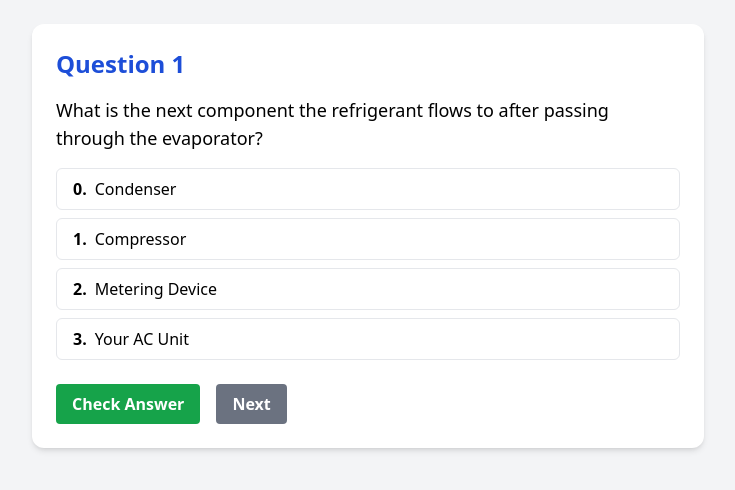
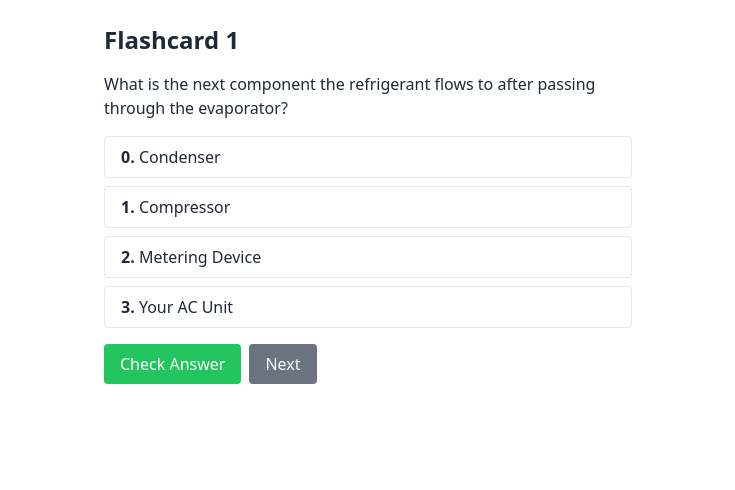
Before and after one commit to RHeath-DH/HVAC_flashcards, a React (Create React App) app: page / in a window 1280 px wide. Shown: the top 490 px of the page, without its empty margins (272-1007 px from the left). Built offline with nearby package versions, Linux system fonts and the light colour scheme.

Commit message:
Fix: correct answer checking logic

```diff
--- a/src/App.js
+++ b/src/App.js
@@ -1,92 +1,81 @@
 import React, { useState } from "react";
 import questions from "./data/questions.json";
 
-function FlashcardApp() {
+function App() {
   const [index, setIndex] = useState(0);
   const [selected, setSelected] = useState([]);
-  const [showAnswer, setShowAnswer] = useState(false);
+  const [feedback, setFeedback] = useState(null);
 
   const current = questions[index];
 
-  const toggleChoice = (letter) => {
+  const toggleSelect = (letter) => {
     if (current.type === "multiple") {
       setSelected((prev) =>
-        prev.includes(letter)
-          ? prev.filter((l) => l !== letter)
-          : [...prev, letter]
+        prev.includes(letter) ? prev.filter((l) => l !== letter) : [...prev, letter]
       );
     } else {
       setSelected([letter]);
     }
   };
 
-  const isCorrect = () => {
-    const correct = Array.isArray(current.answer)
-      ? current.answer.sort()
-      : [current.answer];
-    const picked = [...selected].sort();
-    return JSON.stringify(correct) === JSON.stringify(picked);
+  const checkAnswer = () => {
+    const correct = Array.isArray(current.answer) ? [...current.answer].sort() : [current.answer];
+    const selectedSorted = [...selected].sort();
+    const isCorrect = JSON.stringify(selectedSorted) === JSON.stringify(correct);
+    setFeedback({
+      isCorrect,
+      correctAnswer: correct.join(", "),
+    });
   };
 
-  const handleNext = () => {
-    setIndex((prev) => (prev + 1) % questions.length);
+  const nextQuestion = () => {
+    setIndex((i) => (i + 1) % questions.length);
     setSelected([]);
-    setShowAnswer(false);
+    setFeedback(null);
   };
 
   return (
-    <div className="min-h-screen bg-gray-100 p-6">
-      <div className="max-w-2xl mx-auto bg-white shadow-md rounded-xl p-6">
-        <h1 className="text-2xl font-bold text-blue-700 mb-4">
-          Question {current.id}
-        </h1>
-        <p className="text-lg mb-4">{current.question}</p>
+    <div className="max-w-xl mx-auto p-6 text-gray-800">
+      <h1 className="text-2xl font-bold mb-4">Flashcard {current.id}</h1>
+      <p className="mb-4">{current.question}</p>
       <div className="space-y-2">
         {Object.entries(current.options).map(([letter, text]) => (
           <button
             key={letter}
-              className={`w-full text-left px-4 py-2 border rounded-md transition-colors duration-150 ${
-                selected.includes(letter)
-                  ? "bg-blue-200 border-blue-500"
-                  : "bg-white hover:bg-gray-100"
-              }`}
-              onClick={() => toggleChoice(letter)}
-              disabled={showAnswer}
+            className={`block w-full text-left px-4 py-2 border rounded ${selected.includes(letter) ? 'bg-blue-100' : 'bg-white'}`}
+            onClick={() => toggleSelect(letter)}
           >
-              <span className="font-semibold mr-2">{letter}.</span>
-              {text}
+            <strong>{letter}.</strong> {text}
           </button>
         ))}
       </div>
-
-        <div className="mt-6 flex gap-4">
+      <div className="mt-4 flex gap-2">
         <button
-            className="bg-green-600 hover:bg-green-700 text-white font-semibold px-4 py-2 rounded"
-            onClick={() => setShowAnswer(true)}
-            disabled={showAnswer || selected.length === 0}
+          onClick={checkAnswer}
+          className="bg-green-500 text-white px-4 py-2 rounded"
         >
           Check Answer
         </button>
         <button
-            className="bg-gray-500 hover:bg-gray-600 text-white font-semibold px-4 py-2 rounded"
-            onClick={handleNext}
+          onClick={nextQuestion}
+          className="bg-gray-500 text-white px-4 py-2 rounded"
         >
           Next
         </button>
       </div>
-
-        {showAnswer && (
-          <div
-            className={`mt-4 p-4 rounded text-white font-semibold ${
-              isCorrect() ? "bg-green-500" : "bg-red-500"
-            }`}
-          >
-            {isCorrect() ? "Correct!" : "Incorrect."}
+      {feedback && (
+        <div className="mt-4">
+          {feedback.isCorrect ? (
+            <p className="text-green-600 font-bold">Correct!</p>
+          ) : (
+            <p className="text-red-600 font-bold">
+              Incorrect. Correct answer: {feedback.correctAnswer}
+            </p>
+          )}
         </div>
       )}
-      </div>
     </div>
   );
 }
 
-export default FlashcardApp;
+export default App;
```
Lines whose indentation alone changed are shown as unchanged.
